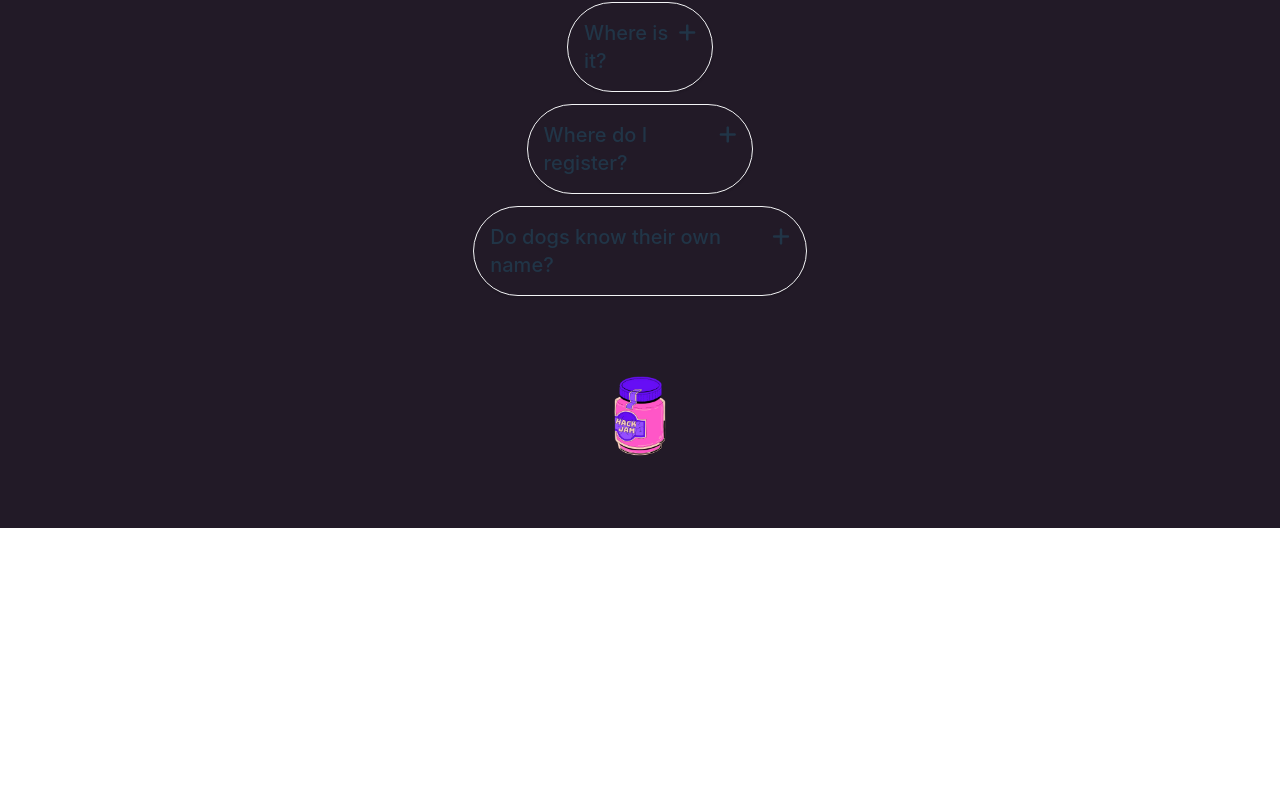
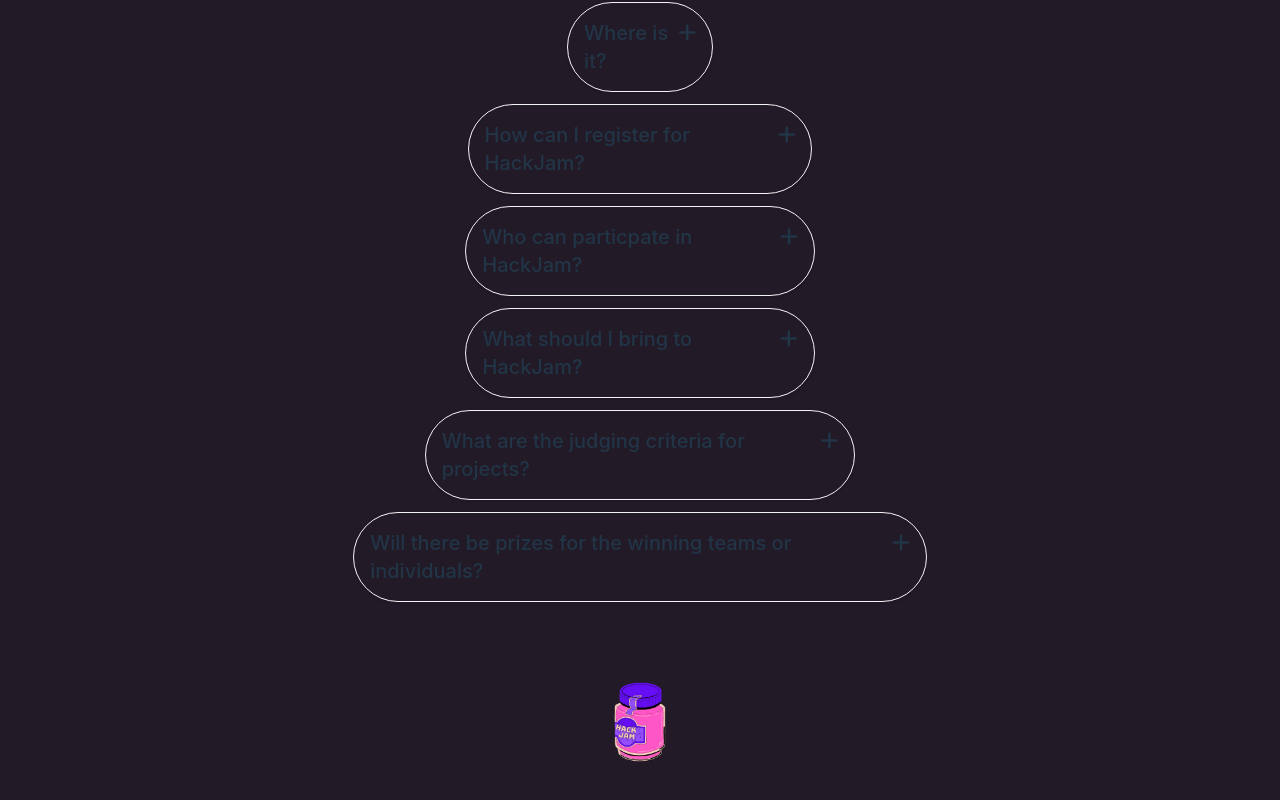
Before and after one commit to AsadbekNematov/hackjam, a React (Vite) app in the folder HackJam/: page / in a window 1280 px wide. Shown: the part 2919-3719 px from the top of the page. Before the commit the page ends 3447 px from the top, so only its background shows below. Built offline with nearby package versions, Linux system fonts and the light colour scheme.

Commit message:
Fleshed out the FAQ section more

```diff
--- a/HackJam/src/components/FAQ.jsx
+++ b/HackJam/src/components/FAQ.jsx
@@ -7,13 +7,22 @@
       <br/>
       <div className="flex-col faq-flex justify-items-center">
         <div className="flex-none mb-3">
-          <QA question={"Where is it?"} answer={"HackJam will take place at the Engineering II building."} />
+          <QA question={"Where is it?"} answer={"HackJam will take place at the Engineering II building on October 22 this year."} />
         </div>
         <div className="flex-none mb-3">
-          <QA question={"Where do I register?"} answer={"Click the registration button at the top of the screen, fill out the form, and we'll handle the rest!"}/>
+          <QA question={"How can I register for HackJam?"} answer={"To register for HackJam, please click on the 'Register Now' button at the top of the page and fill out the form."}/>
         </div>
         <div className="flex-none mb-3">
-          <QA question={"Do dogs know their own name?"} answer={"We may never know"}/>
+          <QA question={"Who can particpate in HackJam?"} answer={"HackJam is open to participants of all skill levels and backgrounds, including students, professionals, and enthusiasts. We welcome anyone with a passion for technology and innovation!"}/>
+        </div>
+        <div className="flex-none mb-3">
+          <QA question={"What should I bring to HackJam?"} answer={"It's recommended to bring your own laptop and any other necessary equipment for your project."}/>
+        </div>
+        <div className="flex-none mb-3">
+          <QA question={"What are the judging criteria for projects?"} answer={"The judging criteria typically include factors such as creativity, technial complexity, innovation, and presentation."}/>
+        </div>
+        <div className="flex-none mb-3">
+          <QA question={"Will there be prizes for the winning teams or individuals?"} answer={"Yes, there will be prizes awarded to the top-performing teams or individuals!"}/>
         </div>
       </div>
     </div>
```
